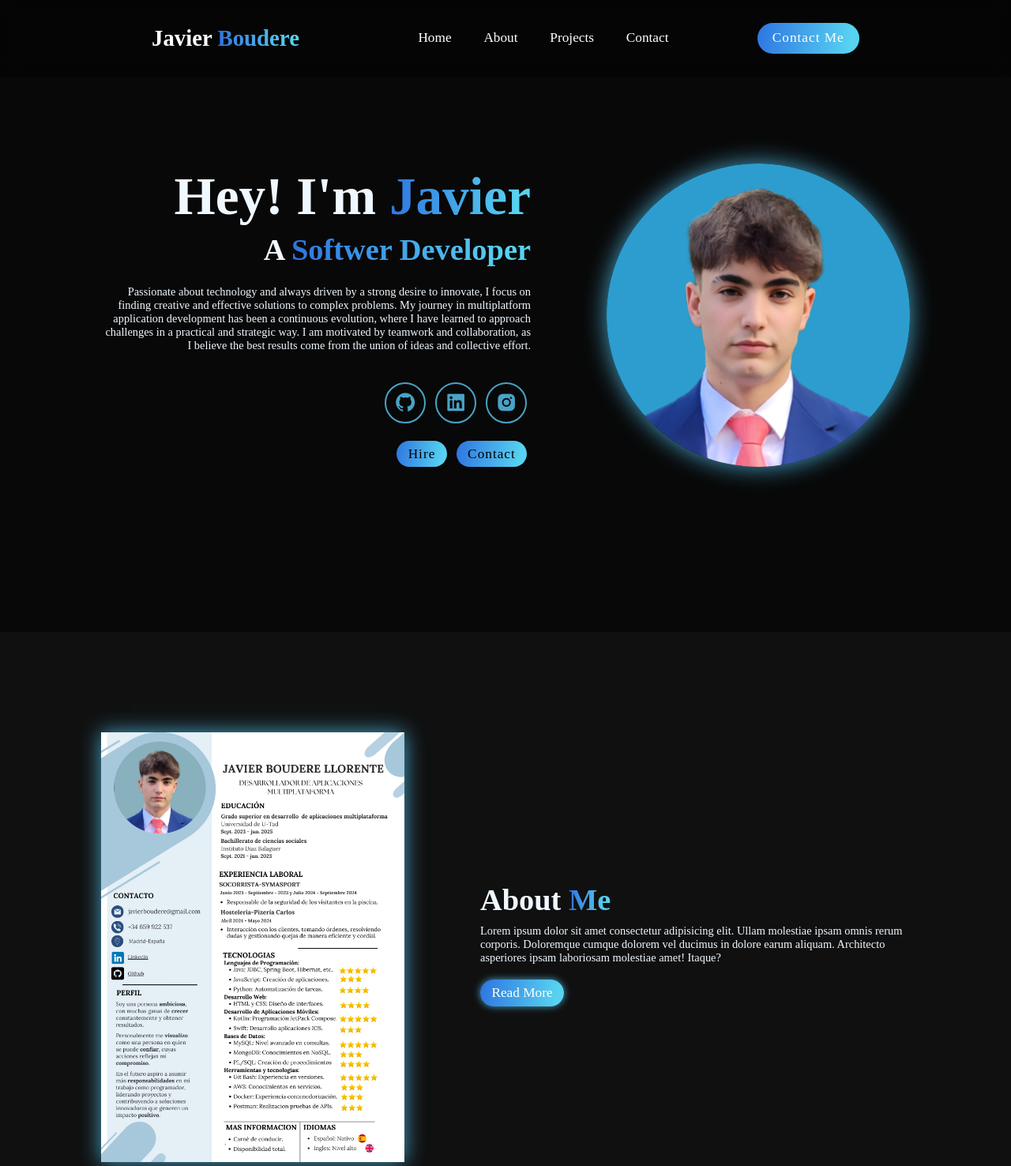
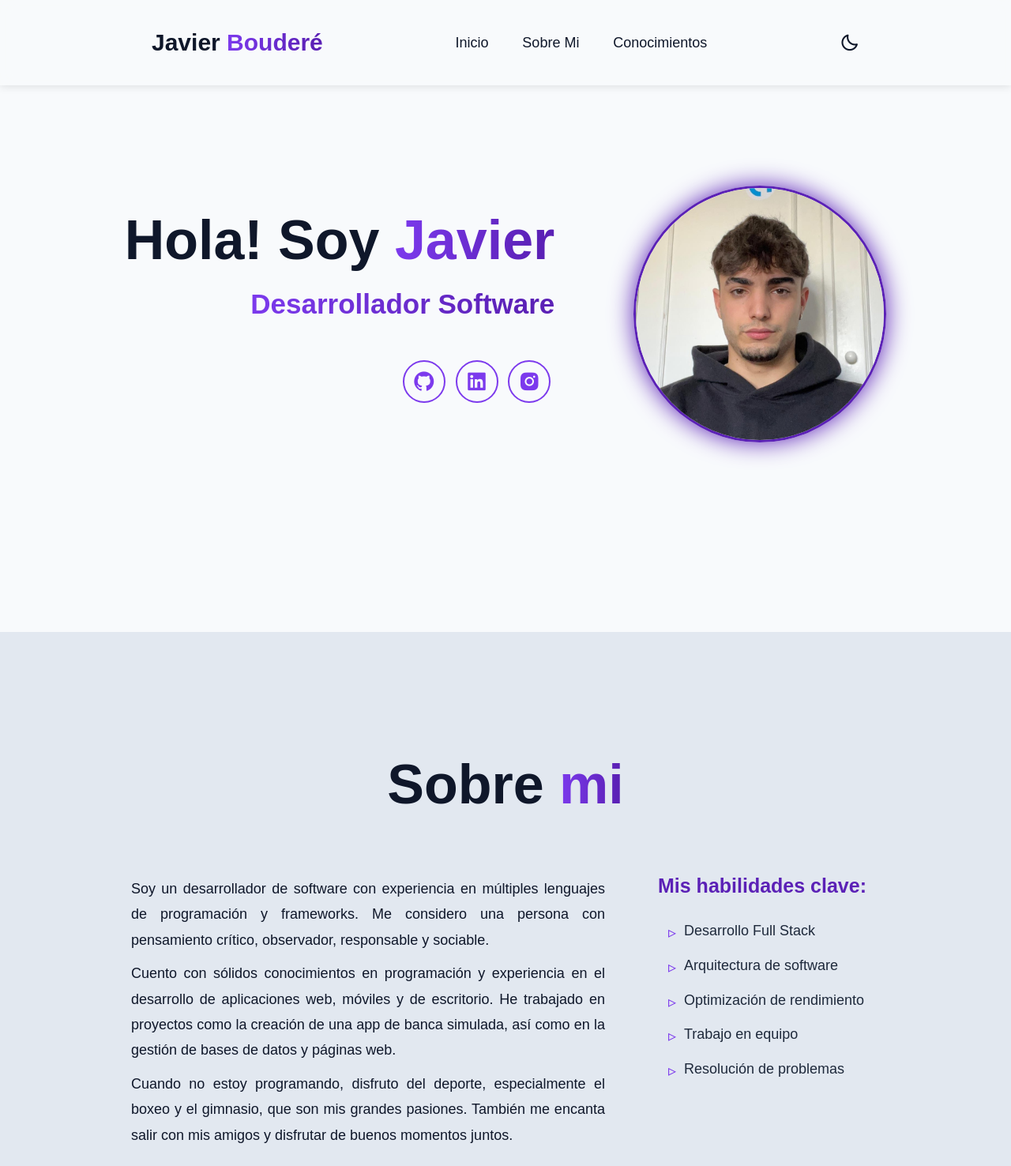
Before and after one commit to Javiboude/PortafolioGithubPage, a plain HTML site: page index.html in a window 1280 px wide. Shown: the top 1476 px of the page at 79% size. Drawn offline with nearby package versions, Linux system fonts and the light colour scheme.

Commit message:
Commit pagina terminada

```diff
--- a/index.html
+++ b/index.html
@@ -13,74 +13,130 @@
         <!-- Se utiliza para crear vinculos a traves de enlaces, junto al css podemos decorarlos mas-->
         <a href="#home" class="logo">
             <!--Se utiliza para aplicarle estilos a una parte del texto-->
-            Javier <span>Boudere</span>
+            Javier <span>Bouderé</span>
         </a>
 
         <!--Se utiliza para escribir texto en cursiva o iconos, en este caso utilizamos boxIcons para hacer referencia y utilizar el icono-->
         <i class="bx bx-menu" id="menu-icon"></i>
 
         <!--Etiqueta utilizada para agrupar una seccion de enlaces, solo cuando son los as importantes-->
-        <nav class="navbar">
+        <div>
+            <nav class="navbar">
             <!--Crearemos vinculos gracias a los <a> -->
-            <a href="#home">Home</a>
-            <a href="#about">About</a>
-            <a href="#projects">Projects</a>
-            <a href="#cotact">Contact</a>
-        </nav>
+            <a href="#home">Inicio</a>
+            <a href="#sobre-mi">Sobre Mi</a>
+            <a href="#conocimientos">Conocimientos</a>
+            </nav>
+        </div>
 
-        <!--Creamos un botton, combinado con el css le podras dar estilo-->
-        <button class="gradient-button">Contact Me
-        </button>
+        <div class="theme-toggle">
+            <i class='bx bx-sun' id="theme-icon"></i>
+        </div>
+
+
+
     </header>
 
     <!--Agrupa contenido relacionado con el apartado de home-->
     <section class="home" id="home">
         <!--Agrupa contenido pero a mas bajo nivel-->
         <div class="home-content">
-            <h1>Hey! I'm <span>Javier</span></h1>
-            <h3>A <span>Softwer Developer</span></h3>
-            <p>Passionate about technology and always driven by a strong desire to innovate, I focus on finding creative and effective solutions to complex problems. My journey in multiplatform application development has been a continuous evolution, where I have learned to approach challenges in a practical and strategic way. I am motivated by teamwork and collaboration, as I believe the best results come from the union of ideas and collective effort.</p>
+            <h1>Hola! Soy <span>Javier</span></h1>
+            <h3><span>Desarrollador Software</span></h3>
 
             <div class="social-icons">
-                <a href="#">
+                <a href="https://github.com/Javiboude">
                     <i class="bx bxl-github"></i>
                 </a>
 
-                <a href="#">
+                <a href="https://www.linkedin.com/in/javierboudere/">
                     <i class="bx bxl-linkedin-square"></i>
                 </a>
 
-                <a href="#">
+                <a href="https://www.instagram.com/javier_boudere/">
                     <i class="bx bxl-instagram-alt"></i>
                 </a>
-            </div>
-
-            <div class="btn-group">
-                <a href="#" class="btn">Hire</a>
-                <a href="#Contact" class="btn">Contact</a>
             </div>
         </div>
 
         <div class="home-img">
             <!--Lo utilizamos para subir imagnes-->
-            <img src="Images/Yo.png" alt="">
+            <img src="Images/Yo.jpeg" alt="Foto de Javier Bouderé">
         </div>
     </section>
 
-    <section class="about" id="about">
+    <section class="sobre-mi" id="sobre-mi">
+        <div class="sobreMi">
+            <h2>Sobre <span>mi</span></h2>
+            <div class="sobreMi-content">
+                <div class="sobreMi-text">
+                    <p>Soy un desarrollador de software con experiencia en múltiples lenguajes de programación y frameworks. Me considero una persona con pensamiento crítico, observador, responsable y sociable.</p>
 
-        <div class="about-img">
-            <img src="Images/CurriculumTrab.png" alt="">
+                    <p>Cuento con sólidos conocimientos en programación y experiencia en el desarrollo de aplicaciones web, móviles y de escritorio. He trabajado en proyectos como la creación de una app de banca simulada, así como en la gestión de bases de datos y páginas web. </p>
+
+                    <p>Cuando no estoy programando, disfruto del deporte, especialmente el boxeo y el gimnasio, que son mis grandes pasiones. También me encanta salir con mis amigos y disfrutar de buenos momentos juntos.</p>
+                </div>
+                <div class="sobreMi-skills">
+                    <h3>Mis habilidades clave:</h3>
+                    <ul>
+                        <li>Desarrollo Full Stack</li>
+                        <li>Arquitectura de software</li>
+                        <li>Optimización de rendimiento</li>
+                        <li>Trabajo en equipo</li>
+                        <li>Resolución de problemas</li>
+                    </ul>
+                </div>
+            </div>
         </div>
-
-        <div class="about-content">
-            <h2>About <span>Me</span></h2>
-            <p>Lorem ipsum dolor sit amet consectetur adipisicing elit. Ullam molestiae ipsam omnis rerum corporis. Doloremque cumque dolorem vel ducimus in dolore earum aliquam. Architecto asperiores ipsam laboriosam molestiae amet! Itaque?</p>
-            <a href="#" class="btn"> Read More</a>
-        </div>
-
     </section>
 
-    <script> src="script.js"</script>
+    <section class="conocimientos" id="conocimientos">
+        <div class="about-content">
+            <h2><span>Conocimientos</span></h2>
+
+            <div class="category">
+                <h3>Lenguajes</h3>
+                <div class="icons">
+                    <img src="https://cdn.jsdelivr.net/gh/devicons/devicon/icons/javascript/javascript-original.svg" alt="JavaScript" title="JavaScript">
+                    <img src="https://cdn.jsdelivr.net/gh/devicons/devicon/icons/typescript/typescript-original.svg" alt="TypeScript" title="TypeScript">
+                    <img src="https://cdn.jsdelivr.net/gh/devicons/devicon/icons/java/java-original.svg" alt="Java" title="Java">
+                    <img src="https://cdn.jsdelivr.net/gh/devicons/devicon/icons/python/python-original.svg" alt="Python" title="Python">
+                    <img src="https://cdn.jsdelivr.net/gh/devicons/devicon/icons/kotlin/kotlin-original.svg" alt="Kotlin" title="Kotlin">
+                </div>
+            </div>
+
+            <div class="category">
+                <h3>Frontend</h3>
+                <div class="icons">
+                    <img src="https://cdn.jsdelivr.net/gh/devicons/devicon/icons/html5/html5-original.svg" alt="HTML5" title="HTML5">
+                    <img src="https://cdn.jsdelivr.net/gh/devicons/devicon/icons/css3/css3-original.svg" alt="CSS3" title="CSS3">
+                    <img src="https://cdn.jsdelivr.net/gh/devicons/devicon/icons/angular/angular-original.svg" alt="Angular" title="Angular">
+                    <img src="https://cdn.jsdelivr.net/gh/devicons/devicon/icons/bootstrap/bootstrap-original.svg" alt="Bootstrap" title="Bootstrap">
+                </div>
+            </div>
+
+            <div class="category">
+                <h3>Backend</h3>
+                <div class="icons">
+                    <img src="https://cdn.jsdelivr.net/gh/devicons/devicon/icons/nodejs/nodejs-original.svg" alt="Node.js" title="Node.js">
+                    <img src="https://cdn.jsdelivr.net/gh/devicons/devicon/icons/mysql/mysql-original.svg" alt="MySQL" title="MySQL">
+                    <img src="https://cdn.jsdelivr.net/gh/devicons/devicon/icons/mongodb/mongodb-original.svg" alt="MongoDB" title="MongoDB">
+                    <img src="https://cdn.jsdelivr.net/gh/devicons/devicon/icons/spring/spring-original.svg" alt="Spring Boot" title="Spring Boot">
+                </div>
+            </div>
+
+            <div class="category">
+                <h3>Control de versiones</h3>
+                <div class="icons">
+                    <img src="https://cdn.jsdelivr.net/gh/devicons/devicon/icons/git/git-original.svg" alt="Git" title="Git">
+                    <img src="https://cdn.jsdelivr.net/gh/devicons/devicon/icons/github/github-original.svg" alt="GitHub" title="GitHub">
+                    <img src="https://cdn.jsdelivr.net/gh/devicons/devicon/icons/bitbucket/bitbucket-original.svg" alt="Bitbucket" title="Bitbucket">
+                </div>
+            </div>
+
+        </div>
+    </section>
+
+    <script src="script.js"></script>
 </body>
 </html>
--- a/script.js
+++ b/script.js
@@ -0,0 +1,28 @@
+document.addEventListener('DOMContentLoaded', function() {
+    const themeToggle = document.querySelector('.theme-toggle');
+    const themeIcon = document.getElementById('theme-icon');
+    const body = document.body;
+
+    // Comprobar preferencia del sistema o tema guardado
+    const savedTheme = localStorage.getItem('theme') ||
+                      (window.matchMedia('(prefers-color-scheme: light)').matches ? 'light' : 'dark');
+
+    // Aplicar tema guardado
+    if (savedTheme === 'light') {
+        body.classList.add('light-mode');
+        themeIcon.classList.replace('bx-sun', 'bx-moon');
+    }
+
+    // Alternar tema
+    themeToggle.addEventListener('click', function() {
+        body.classList.toggle('light-mode');
+
+        if (body.classList.contains('light-mode')) {
+            themeIcon.classList.replace('bx-sun', 'bx-moon');
+            localStorage.setItem('theme', 'light');
+        } else {
+            themeIcon.classList.replace('bx-moon', 'bx-sun');
+            localStorage.setItem('theme', 'dark');
+        }
+    });
+});
--- a/style.css
+++ b/style.css
@@ -1,170 +1,167 @@
 * {
-    margin: 0; /* Elimina el margen predeterminado de todos los elementos */
-    padding: 0; /* Elimina el padding predeterminado de todos los elementos */
-    box-sizing: border-box; /* Asegura que el ancho y alto incluyan padding y borde */
-    text-decoration: none; /* Elimina la decoración predeterminada en los enlaces */
-    scroll-behavior: smooth; /* Permite un desplazamiento suave al navegar en la página */
-    font-family: "Poppins"; /* Define una fuente personalizada para todo el contenido */
+    margin: 0;
+    padding: 0;
+    box-sizing: border-box;
+    text-decoration: none;
+    scroll-behavior: smooth;
+    font-family: "Poppins", sans-serif;
 }
 
 :root {
-    --bg-color: #080808; /* Color de fondo principal de la página */
-    --second-bg-color: #101010; /* Color de fondo secundario */
-    --text-color: white; /* Color del texto */
-    --main-color: rgb(72, 163, 199); /* Color principal para acentos o elementos destacados */
+    --bg-color: #0f172a;
+    --second-bg-color: #1e293b;
+    --text-color: #f8fafc;
+    --main-color: #7c3aed;
+    --accent-color: #a78bfa;
+    --highlight-color: #c4b5fd;
+    --navbar-bg: rgba(15, 23, 42, 0.8);
 }
 
+
 html {
-    font-size: 60%;
+    font-size: 62.5%;
     overflow-x: hidden;
-  }
+}
 
 body {
-    background: var(--bg-color); /* Aplica el color de fondo definido en las variables CSS */
+    background: var(--bg-color);
+    color: var(--text-color);
+    line-height: 1.6;
 }
 
 .header {
-    position: fixed; /* Fija el header en una posición que no cambia al hacer scroll */
-    width: 100%; /* El header ocupa todo el ancho disponible de la página */
+    position: fixed;
+    width: 100%;
     top: 0;
     left: 0;
-    padding: 3rem 15%; /* Elimina cualquier espacio interno adicional del header, si quieres que el padding sea igual en izquierda que en derecha utilizar %*/
-    background: rgba(0, 0, 0, 0.3); /* Aplica un fondo negro semitransparente */
-    backdrop-filter: blur(10px); /* Agrega un efecto de desenfoque al fondo detrás del header */
-    display: flex; /* Da control para alinear los elementos hijos del header */
-    justify-content: space-between; /* Coloca los elementos hijos con espacio igual entre ellos */
-    align-items: center;/* Centra verticalmente los elementos dentro del header */
-    z-index: 1000; /* Asegura que el header esté encima de otros elementos de la página */
+    padding: 3rem 15%;
+    background: var(--navbar-bg);
+    backdrop-filter: blur(10px);
+    display: flex;
+    justify-content: space-between;
+    align-items: center;
+    z-index: 1000;
+    box-shadow: 0 2px 10px rgba(0, 0, 0, 0.1);
+    transition: background 0.3s ease-in-out;
 }
 
-#menu-icon{
+#menu-icon {
     font-size: 3.5rem;
     color: var(--main-color);
     display: none;
+    cursor: pointer;
 }
 
-.logo{
+.logo {
     font-size: 3rem;
     color: var(--text-color);
     font-weight: 800;
-    /*ca,mbia el estilo del cursor*/
     cursor: pointer;
-    /*hace que la transicion sea mas suave*/
     transition: 0.3s ease-in-out;
 }
 
-/*El :hover se utiliza para aplicar estilos cuando el puntero esta encima de lo escogido*/
-.logo:hover{
-    /*Agranda el tamaño*/
- transform: scale(1.1);
+.logo:hover {
+    transform: scale(1.1);
 }
 
-span{
+span {
     background: linear-gradient(
         270deg,
-        rgb(87, 210, 241) 10%,
-        rgb(46, 117, 224) 100%
-    );/*Fondo de colo gradiente*/
-    /*Se utilizan las dos ultimas juntas*/
-    background-clip: text; /* Aplica el fondo solo al texto */
-    color: transparent;/* Hace el texto transparente para mostrar el fondo */
+        var(--accent-color) 10%,
+        var(--main-color) 100%
+    );
+    background-clip: text;
+    color: transparent;
+    -webkit-background-clip: text;
+    -webkit-text-fill-color: transparent;
 }
 
-.navbar a{
+.navbar a {
     font-size: 1.8rem;
     color: var(--text-color);
-    margin-left: 4rem;/*Representa el grueso de la fuente*/
+    margin-left: 4rem;
     font-weight: 500;
-    transition: 0.3 ease-in-out;
-    border-bottom: 3px solid transparent;/* */
+    transition: 0.3s ease-in-out;
+    border-bottom: 3px solid transparent;
+    padding-bottom: 0.5rem;
 }
 
-.navbar a:hover{
-    color: var(--main-color);/*Cambiamos el color al main color*/
-    border-bottom: 3px solid var(--main-color);/*Crea una linea debajo de los textos*/
+.navbar a:hover {
+    color: var(--accent-color);
+    border-bottom: 3px solid var(--accent-color);
 }
 
-.gradient-button{
-    font-size: 1.8rem;
-    padding: 1rem 2rem;
-    border-radius: 3rem;
-    background: linear-gradient(
-        279deg,
-        rgb(87, 210, 241) 10%,
-        rgb(46, 117, 224) 100%
-    );
-    letter-spacing: 1px;
-    cursor: pointer;
-    transition: 0.3 ease-in-out;
-    color: white;
-    border: none;
-    text-wrap: nowrap;
-}
-
-.gradient-button:hover{
-transform: scale(1.10);
-}
-
-section{
-    min-height: 100vh; /*Indica que el section ocupara el 100% de la pagina*/
+section {
+    min-height: 100vh;
     padding: 13rem 10%;
 }
 
-.home{
+.home {
     display: flex;
     align-items: center;
     justify-content: center;
-    gap: 10rem; /*Establece espacio entre los elementos*/
+    gap: 10rem;
 }
 
-.home-content{
+.home-content {
     display: flex;
-    flex-direction: column; /*Organiza el contenido en forma de columna*/
-    align-items: right;
+    flex-direction: column;
+    align-items: flex-end;
     text-align: right;
 }
 
-.home-content h1{
+.home-content h1 {
     font-size: 7rem;
     font-weight: 700;
-    margin-top: 0,5rem;
-    line-height: 1; /*Separacion entre linea*/
-    color: aliceblue;
+    margin-top: 0.5rem;
+    line-height: 1.1;
 }
 
-h2{
-    color: aliceblue;
-    font-size: 4rem;
+.home-content h3 {
+    font-size: 3.5rem;
+    margin: 1rem 0;
+    color: var(--highlight-color);
 }
 
-h3{
-    font-size: 4rem;
-    line-height: 1.8;
-    color: aliceblue;
+.home-content p {
+    font-size: 1.8rem;
+    margin-bottom: 3rem;
+    max-width: 600px;
 }
 
-p{
-    margin: 1rem 0;
-    display: flex;
-    font-size: 1.5rem;
-    color: aliceblue;
+h2 {
+    color: var(--text-color);
+    font-size: 4rem;
+    margin-bottom: 3rem;
 }
 
-.home-img img{
-    width: 30vw; /*Manejamos el tamaño de la imagen*/
-    border-radius: 50%;
-    box-shadow: 0 0 30px var(--main-color); /*amos una sombra alrededor de la imagen*/
-    transition: 0.4s ease-in-out; /*Tiempo en el que se hace el efecto*/
+h3 {
+    font-size: 3rem;
+    line-height: 1.8;
+    color: var(--highlight-color);
 }
 
-.home-img img:hover{
-    box-shadow: 0 0 30px var(--main-color);
-    box-shadow: 0 0 50px var(--main-color);
-    box-shadow: 0 0 100px var(--main-color);
+p {
+    margin: 1rem 0;
+    font-size: 1.8rem;
+    color: var(--text-color);
+    line-height: 1.8;
 }
 
-.social-icons a{
-    display: inline-flex; /*Cra un contenedor ocupando solo el espacio que necesita, dejando alienar otras estiquetas */
+.home-img img {
+    width: 25vw;
+    border-radius: 60%;
+    box-shadow: 0 0 30px var(--main-color);
+    transition: 0.4s ease-in-out;
+    border: 3px solid var(--main-color);
+}
+
+.home-img img:hover {
+    box-shadow: 0 0 50px var(--accent-color);
+}
+
+.home .social-icons a {
+    display: inline-flex;
     justify-content: center;
     align-items: center;
     font-size: 3rem;
@@ -174,92 +171,198 @@ p{
     border-radius: 50%;
     color: var(--main-color);
     margin: 3rem 0.5rem;
-    transition: 0.3 ease-in-out;
+    transition: 0.3s ease-in-out;
 }
 
-.social-icons a:hover{
+.home .social-icons a:hover {
     color: var(--text-color);
     background-color: var(--main-color);
-    transform: scale(1.2)translateY(-5px);
+    transform: scale(1.2) translateY(-5px);
     box-shadow: 0 0 25px var(--main-color);
 }
 
-.btn-group a{
-    font-size: 1.8rem;
-    margin: 0rem 0.5rem;
-    padding: 0.7rem 1.5rem;
-    color: black;
-    background: linear-gradient(
-        279deg,
-        rgb(87, 210, 241) 10%,
-        rgb(46, 117, 224) 100%
-    );
-    border-radius: 3rem;
-    letter-spacing: 1px;
-    transition: 0.3s ease-in-out;
+.sobre-mi {
+    background: var(--second-bg-color);
+    display: flex;
+    flex-direction: column;
+    align-items: center;
+    justify-content: center;
 }
 
-.btn-group a:hover{
-    color: var(--text-color);
-    background-color: var(--main-color);
-    box-shadow: 0 0 25px var(--main-color);
+.sobreMi {
+    width: 100%;
+    max-width: 1200px;
+    padding: 0 2rem;
 }
 
-.about{
+.sobreMi h2 {
+    font-size: 7rem;
+    margin-bottom: 5rem;
+    text-align: center;
+}
+
+.sobreMi-content {
+    display: flex;
+    justify-content: center;
+    gap: 5rem;
+    flex-wrap: wrap;
+    width: 100%;
+}
+
+.sobreMi-text {
+    flex: 1;
+    min-width: 300px;
+    max-width: 600px;
+    text-align: justify;
+}
+
+
+
+.sobreMi-skills h3 {
+    font-size: 2.5rem;
+    margin-bottom: 2rem;
+    color: var(--accent-color);
+    text-align: center;
+}
+
+.sobreMi-skills ul {
+    list-style-type: none;
+    padding: 0 2rem;
+}
+
+.sobreMi-skills li {
+    font-size: 1.8rem;
+    margin-bottom: 1.5rem;
+    padding-left: 3rem;
+    position: relative;
+    color: var(--highlight-color);
+}
+
+.sobreMi-skills li::before {
+    content: "▹";
+    position: absolute;
+    left: 1rem;
+    color: var(--main-color);
+    font-size: 2rem;
+}
+
+.conocimientos {
     display: flex;
     justify-content: center;
     align-items: center;
-    gap: 10rem;
-    background: var(--second-bg-color);
+    flex-direction: column;
+    min-height: 100vh;
+    text-align: center;
+    background: var(--bg-color);
 }
 
-.about-content a {
-    display: inline-flex;
-    justify-content: left;
-    align-items: left;
-    font-size: 1.8rem;
-    margin: 1rem 0rem;
-    padding: 0.7rem 1.5rem;
-    color: var(--text-color);
-    background: linear-gradient(
-        279deg,
-        rgb(87, 210, 241) 10%,
-        rgb(46, 117, 224) 100%
-    );
-    border-radius: 3rem;
-    box-shadow: 0 0 10px var(--main-color); /* Sombra permanente válida */
+.about-content {
+    max-width: 900px;
+    width: 100%;
+    text-align: center;
 }
 
-.about-content a:hover {
+.about-content h2 {
+    font-size: 7rem;
+    margin-bottom: 4rem;
+}
+
+.category {
+    background: rgba(124, 58, 237, 0.1);
+    margin: 20px auto;
+    border-radius: 15px;
+    width: 80%;
+    max-width: 900px;
+    box-shadow: 0 5px 15px rgba(0, 0, 0, 0.1);
+    transition: all 0.3s ease-in-out;
+    padding: 30px;
+    border: 1px solid rgba(124, 58, 237, 0.2);
+}
+
+.category:hover {
+    transform: translateY(-5px);
+    box-shadow: 0 10px 25px rgba(124, 58, 237, 0.2);
+    border-color: var(--accent-color);
+}
+
+.category h3 {
+    font-size: 3rem;
+    margin-bottom: 2rem;
+    color: var(--highlight-color);
+}
+
+.about-content .icons {
+    display: flex;
+    flex-wrap: wrap;
+    justify-content: center;
+    gap: 20px;
+    padding: 10px 0;
+}
+
+.about-content .icons img {
+    width: 60px;
+    height: 60px;
+    transition: all 0.3s ease-in-out;
+    filter: grayscale(20%);
+}
+
+.about-content .icons img:hover {
+    transform: scale(1.2) translateY(-5px);
+    filter: grayscale(0%);
+}
+
+@media (max-width: 768px) {
+    html {
+        font-size: 55%;
+    }
+
+    .home {
+        flex-direction: column-reverse;
+        gap: 5rem;
+        text-align: center;
+    }
+
+    .home-content {
+        align-items: center;
+        text-align: center;
+    }
+
+    .home-img img {
+        width: 60vw;
+    }
+
+    .category {
+        width: 90%;
+    }
+}
+
+.theme-toggle {
+    font-size: 2.5rem;
+    color: var(--text-color);
+    cursor: pointer;
+    margin-left: 4rem;
+    transition: 0.3s ease-in-out;
+    display: flex;
+    align-items: center;
+}
+
+.theme-toggle:hover {
+    color: var(--accent-color);
     transform: scale(1.1);
 }
 
-.about-img img {
-    width: 30vw;
-    box-shadow: 0 0 25px var(--main-color); /* Corregido */
-    transition: transform 0.4s ease-in-out, box-shadow 0.4s ease-in-out;
-
+/* Estilos para el modo claro */
+.light-mode {
+    --bg-color: #f8fafc;
+    --second-bg-color: #e2e8f0;
+    --text-color: #0f172a;
+    --main-color: #7c3aed;
+    --accent-color: #5b21b6;
+    --highlight-color: #1e293b;
+    --navbar-bg: rgba(248, 250, 252, 0.8);
 }
 
-.about-img img:hover {
-    box-shadow: 0 0 25px var(--main-color),
-                0 0 50px var(--main-color),
-                0 0 100px var(--main-color);
-    transform: scale(1.4); /* Hace crecer la imagen en hover */
+.light-mode .home-img img {
+    box-shadow: 0 0 30px var(--accent-color);
+    border: 3px solid var(--accent-color);
 }
-
-::-webkit-scrollbar{
-    width: 10px;
-}
-
-::-webkit-scrollbar-thumb{
-    background: linear-gradient(
-        279deg,
-        rgb(87, 210, 241) 10%,
-        rgb(46, 117, 224) 100%
-    );
-}
-
-::-webkit-scrollbar-track{
-    background-color: var(--bg-color);
-}
```
Also changed, not shown: Images/CurriculumTrab.png (deleted), Images/Yo.jpeg (added), Images/Yo.png (deleted).
